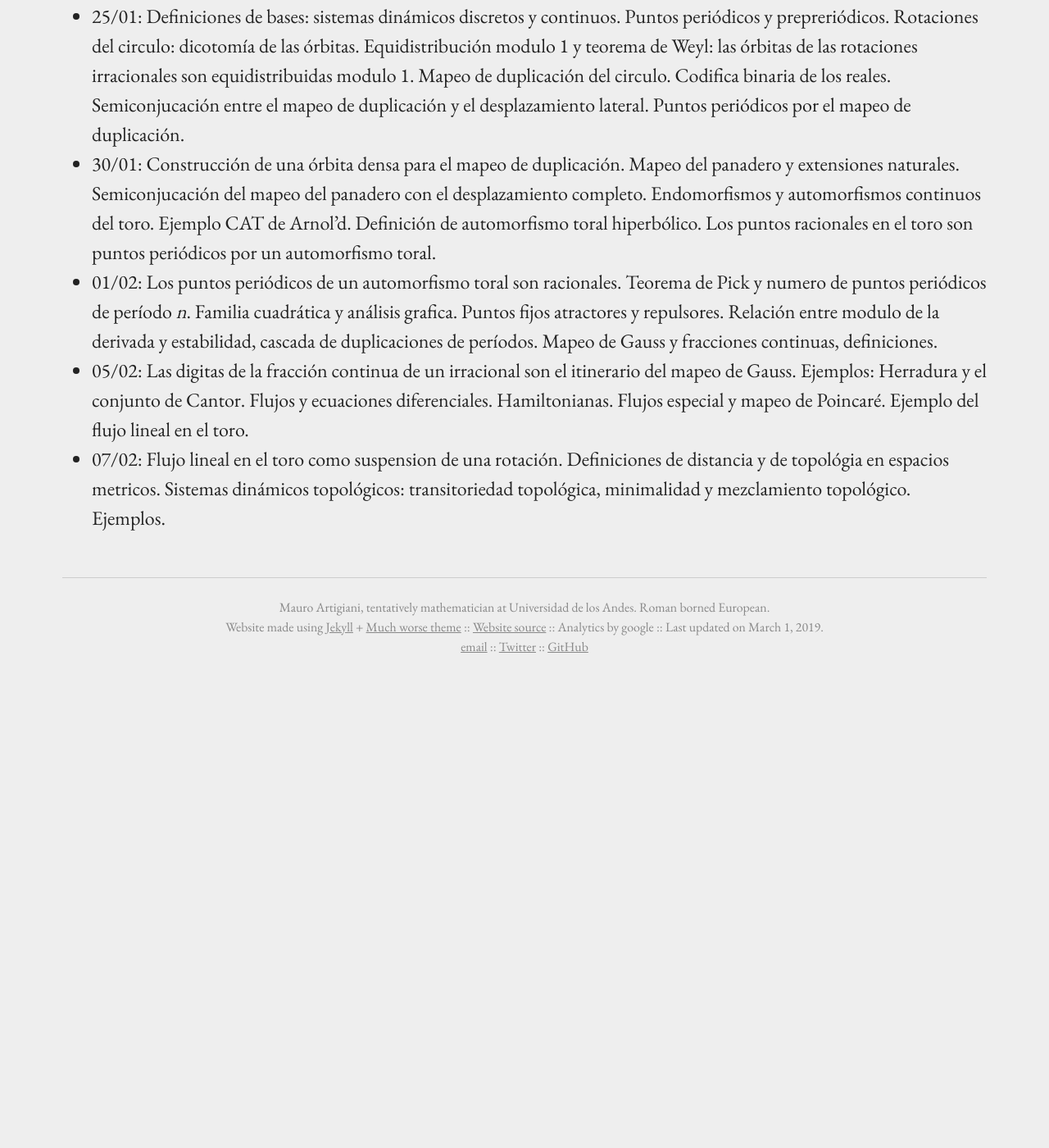
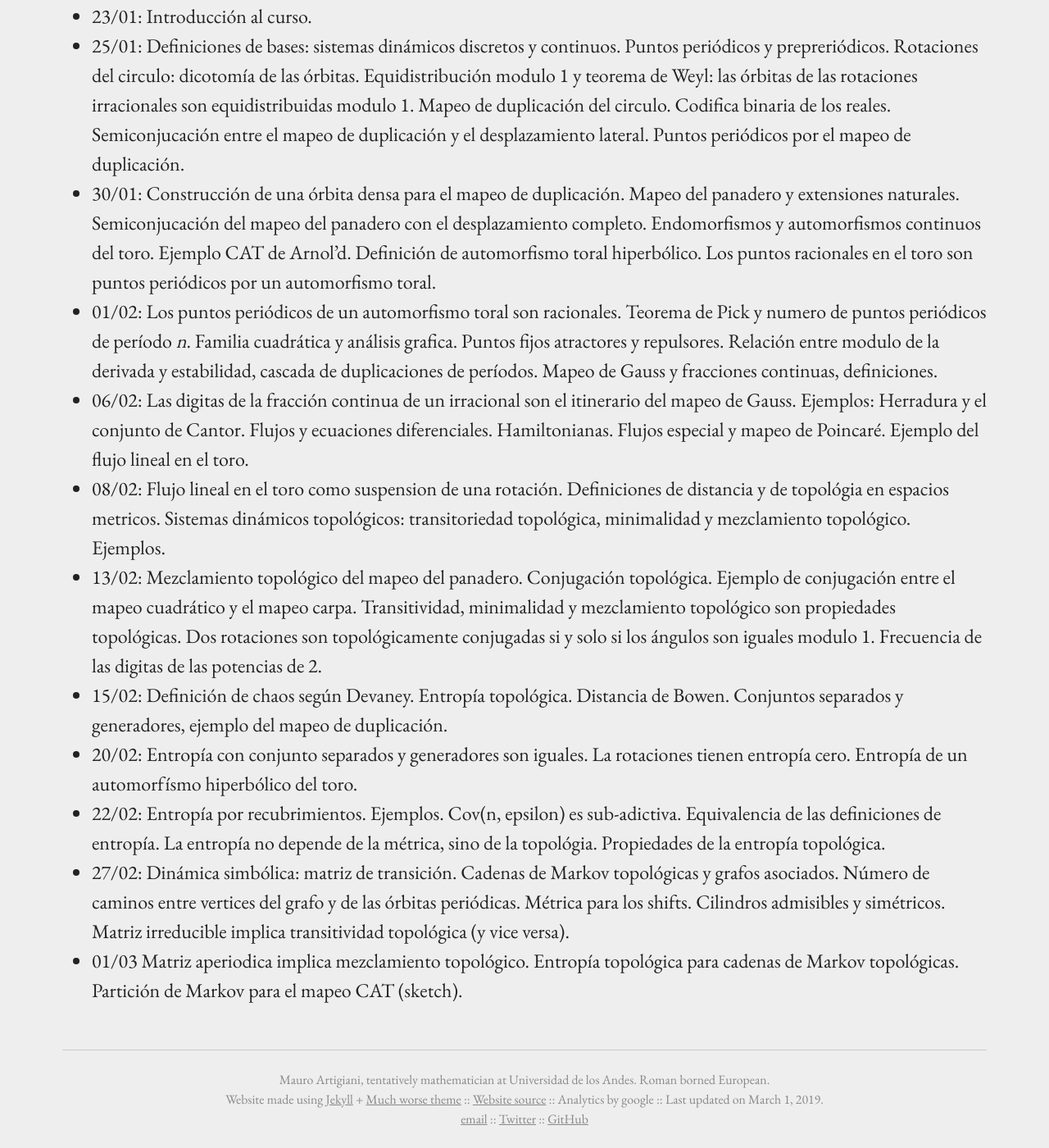
Before and after one commit to m-artigiani/m-artigiani.github.io, a Jekyll site: the page built from _pages/sisdin20191.md, in a window 1280 px wide and 1400 px high, scrolled down 1455 px. Shown: the whole window at 82% size. Built offline with Jekyll 4.4.1, drawn with Linux system fonts in a browser that asks for light colours; before the commit the page ends 2279 px from its top, so only the background shows below that.

Commit message:
Diary + HW

```diff
--- a/_pages/sisdin20191.md
+++ b/_pages/sisdin20191.md
@@ -43,5 +44,11 @@ Systems_, Cambridge University Press, Cambridge, 2002.
 Mapeo de duplicación del circulo. Codifica binaria de los reales. Semiconjucación entre el mapeo de duplicación y el desplazamiento lateral. Puntos periódicos por el mapeo de duplicación.
 + 30/01: Construcción de una órbita densa para el mapeo de duplicación. Mapeo del panadero y extensiones naturales. Semiconjucación del mapeo del panadero con el desplazamiento completo. Endomorfismos y automorfismos continuos del toro. Ejemplo CAT de Arnol'd. Definición de automorfismo toral hiperbólico. Los puntos racionales en el toro son puntos periódicos por un automorfismo toral.
 + 01/02: Los puntos periódicos de un automorfismo toral son racionales. Teorema de Pick y numero de puntos periódicos de período _n_. Familia cuadrática y análisis grafica. Puntos fijos atractores y repulsores. Relación entre modulo de la derivada y estabilidad, cascada de duplicaciones de períodos. Mapeo de Gauss y fracciones continuas, definiciones.
-+ 05/02: Las digitas de la fracción continua de un irracional son el itinerario del mapeo de Gauss. Ejemplos: Herradura y el conjunto de Cantor. Flujos y ecuaciones diferenciales. Hamiltonianas. Flujos especial y mapeo de Poincaré. Ejemplo del flujo lineal en el toro.
-+ 07/02: Flujo lineal en el toro como suspension de una rotación. Definiciones de distancia y de topológia en espacios metricos. Sistemas dinámicos topológicos: transitoriedad topológica, minimalidad y mezclamiento topológico. Ejemplos.
++ 06/02: Las digitas de la fracción continua de un irracional son el itinerario del mapeo de Gauss. Ejemplos: Herradura y el conjunto de Cantor. Flujos y ecuaciones diferenciales. Hamiltonianas. Flujos especial y mapeo de Poincaré. Ejemplo del flujo lineal en el toro.
++ 08/02: Flujo lineal en el toro como suspension de una rotación. Definiciones de distancia y de topológia en espacios metricos. Sistemas dinámicos topológicos: transitoriedad topológica, minimalidad y mezclamiento topológico. Ejemplos.
++ 13/02: Mezclamiento topológico del mapeo del panadero. Conjugación topológica. Ejemplo de conjugación entre el mapeo cuadrático y el mapeo carpa. Transitividad, minimalidad y mezclamiento topológico son propiedades topológicas. Dos rotaciones son topológicamente conjugadas si y solo si los ángulos son iguales modulo 1. Frecuencia de las digitas de las potencias de 2.
++ 15/02: Definición de chaos según Devaney. Entropía topológica. Distancia de Bowen. Conjuntos separados y generadores, ejemplo del mapeo de duplicación.
++ 20/02: Entropía con conjunto separados y generadores son iguales. La rotaciones tienen entropía cero. Entropía de un automorfísmo hiperbólico del toro.
++ 22/02: Entropía por recubrimientos. Ejemplos. Cov(n, epsilon) es sub-adictiva. Equivalencia de las definiciones de entropía. La entropía no depende de la métrica, sino de la topológia. Propiedades de la entropía topológica.
++ 27/02: Dinámica simbólica: matriz de transición. Cadenas de Markov topológicas y grafos asociados. Número de caminos entre vertices del grafo y de las órbitas periódicas. Métrica para los shifts. Cilindros admisibles y simétricos. Matriz irreducible implica transitividad topológica (y vice versa).
++ 01/03 Matriz aperiodica implica mezclamiento topológico. Entropía topológica para cadenas de Markov topológicas. Partición de Markov para el mapeo CAT (sketch).
```
Also changed, not shown: other parts of _pages/sisdin20191.md (+1 -0 lines), 1 other file.
